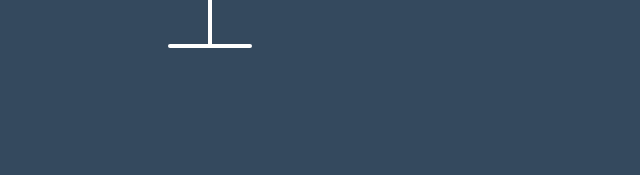
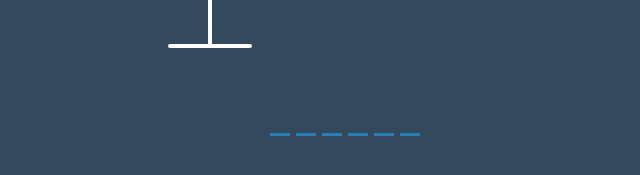
Before and after one commit to DiegoMutre/hangman-react-game, a React (Create React App) app: page / in a window 1280 px wide. Shown: the part 403-578 px from the top of the page, without its empty margins (295-935 px from the left). Built offline with nearby package versions, Linux system fonts and the light colour scheme.

Commit message:
feat: Create styles for Word component.

```diff
--- a/src/App.css
+++ b/src/App.css
@@ -50,3 +50,22 @@
 .wrong-letters-container span {
     font-size: 24px;
 }
+
+.word {
+    bottom: 10px;
+    display: flex;
+    left: 50%;
+    position: absolute;
+    transform: translateX(-50%);
+}
+
+.letter {
+    align-items: center;
+    border-bottom: 3px solid #2980b9;
+    display: inline-flex;
+    font-size: 30px;
+    height: 50px;
+    justify-content: center;
+    margin: 0 3px;
+    width: 20px;
+}
```
